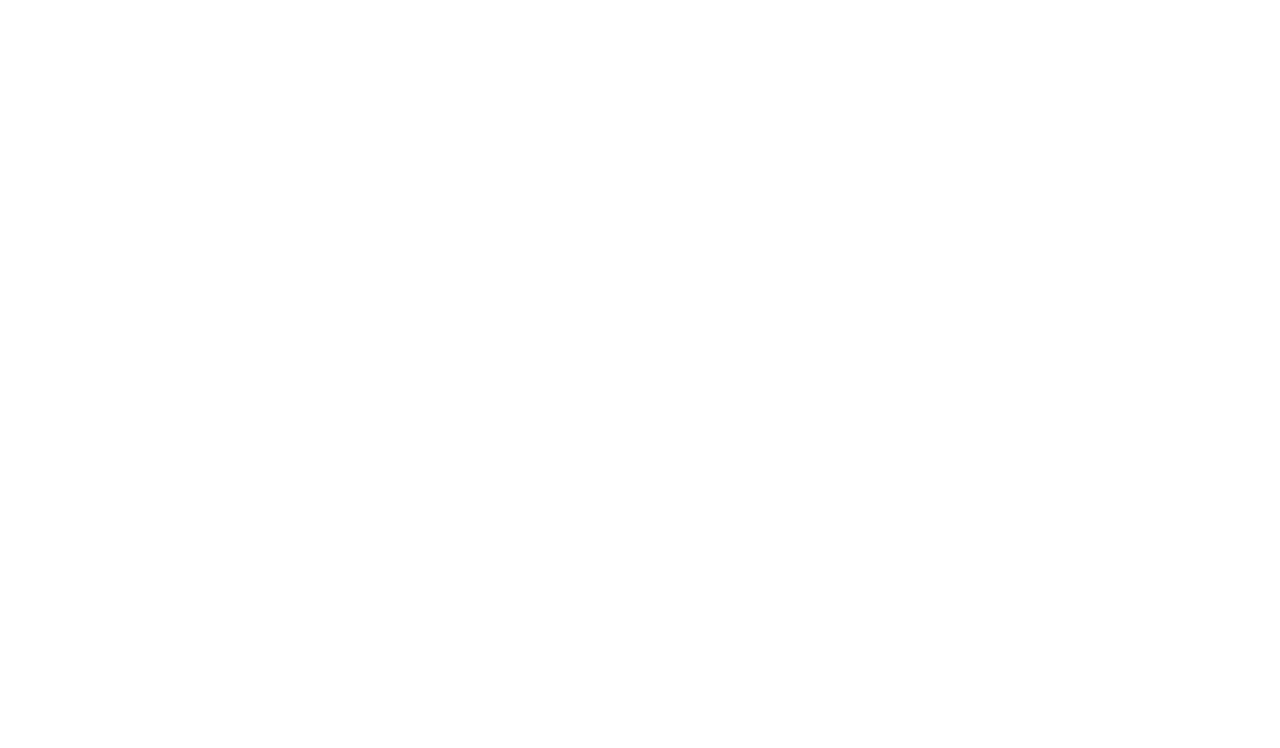
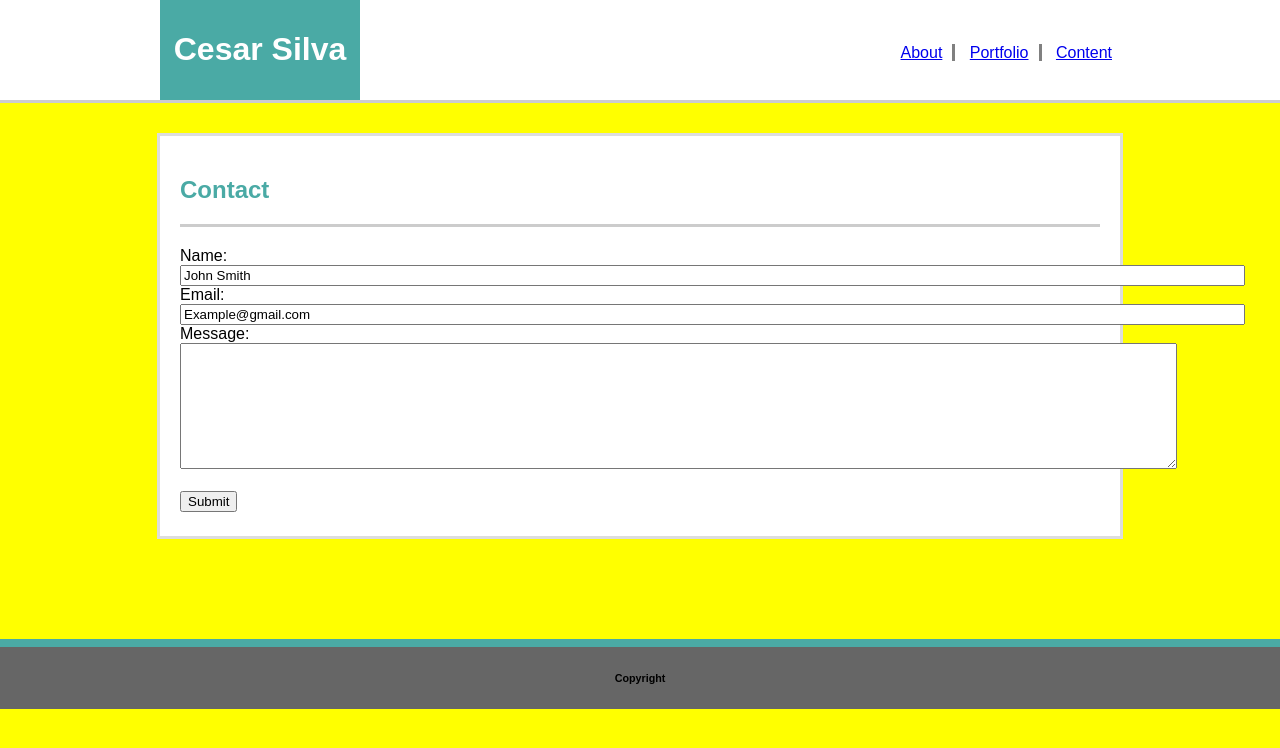
Before and after one commit to Manofsilva/Basic-Portfolio, a plain HTML site: page contact.html in a window 1280 px wide. Drawn offline with Linux system fonts and the light colour scheme.

Commit message:
fixed Contact page boundaries

```diff
--- a/contact.html
+++ b/contact.html
@@ -3,22 +3,62 @@
 <head>
     <meta charset="UTF-8">
     <title>Cesar's Portfolio</title>
+
+    <link rel="stylesheet" type="text/css" href="./assets/css/style.css">
+
 </head>
 <body>
     <header>
         <div class="container">
+            <div class="containerleft">
 
-            <!-- not sure if there should be another div tag in the container div aside from nametag -->
-            <div id="nametag">
+                <!-- not sure if there should be another div tag in the container div aside from nametag -->
+                    <div id="nametag">
+                        <h1>Cesar Silva</h1>
+                    </div>
 
+                </div>
+
+                <div class="containerright">
+                    <!-- make sure to have <a> link provided for the links in the CSS -->
+                    <div class="links">
+                        <ul>
+                            <li id="about"><a href="#about">About</a></li>
+                            <li id="portfolio"><a href="#portfolio">Portfolio</a></li>
+                            <li id="content"><a href="#content">Content</a></li>
+                        </ul>
+                    </div>
+                </div>
             </div>
+        </header>
+        <main id="main-bio">
 
-            <!-- make sure to have <a> link provided for the links in the CSS -->
-            <div class="container links">
+                <section class="contactcenter">
 
-            </div>
-        </div>
-    </header>
+                    <h2>Contact</h2>
 
+                        <div class="maincontact">
+
+                             Name:<br>
+                            <Input  type=”text” name=”name” value="John Smith" size="130">
+                            <br>
+                            Email: <br>
+                            <Input  type=”text” name=”email” value="Example@gmail.com" size="130">
+                            <br>
+                            Message: <br>
+                            <textarea rows="8" cols="122"></textarea>
+                            <br><br>
+                            <input  type="submit">
+                            <br><br>
+                        </div>
+                </section>
+
+            </main>
+
+            <footer id="sitefooter">
+                    <h6>
+                        Copyright
+                    <h6>
+            </footer>
 </body>
 </html>
```
Also changed, not shown: portfolio.html (+2 -0 lines).
